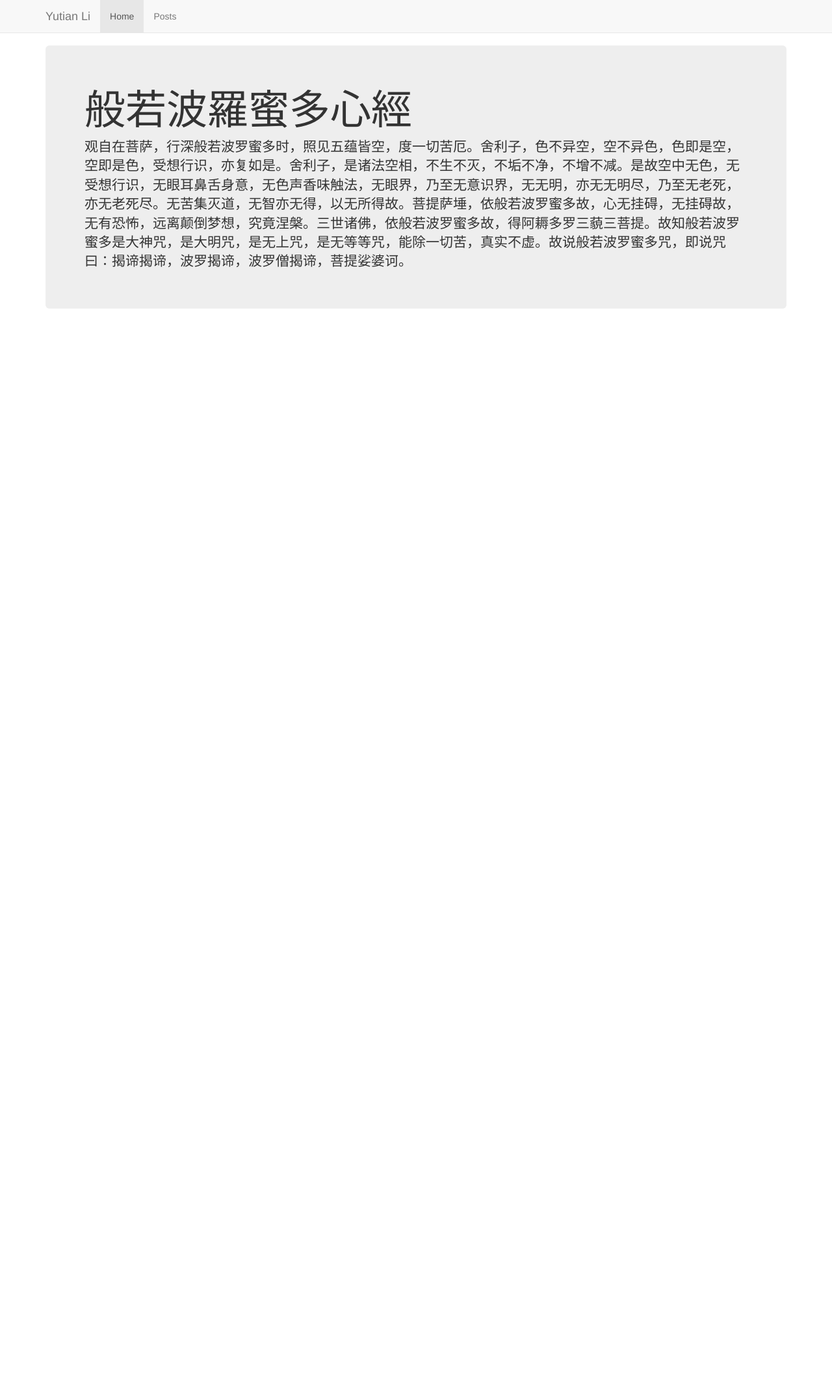
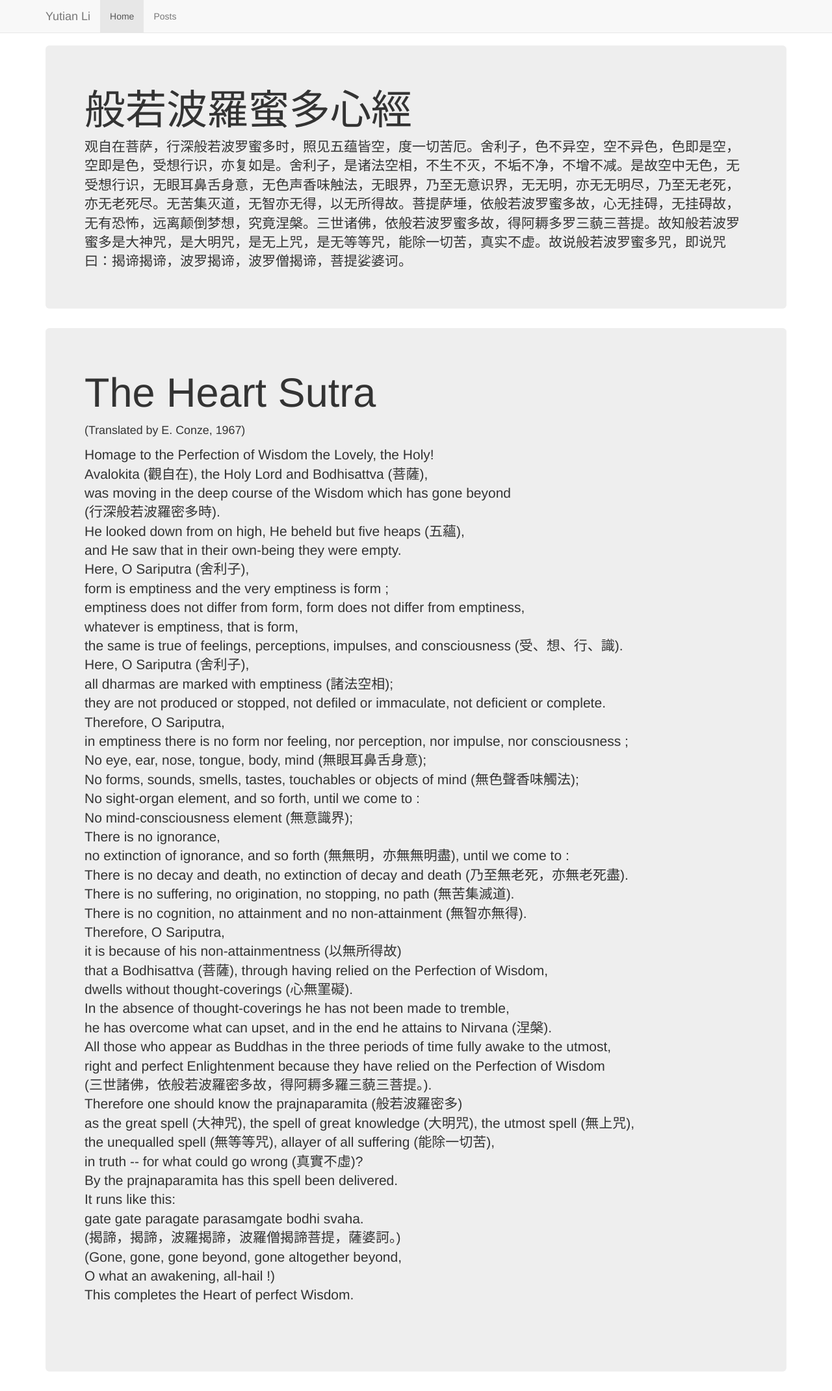
Before and after one commit to hotpxl/hotpxl.github.io, a Jekyll site: the page built from index.html, in a window 1280 px wide. Shown: the whole page at 65% size. Built offline with Jekyll 4.4.1, drawn with Linux system fonts in a browser that asks for light colours; Markdown is read by kramdown in place of the engine named in the settings; before the commit the page ends 2000 px from its top, so only the background shows below that.

Commit message:
Add English translation

```diff
--- a/css/navbar-static-top.css
+++ b/css/navbar-static-top.css
@@ -1,5 +1,5 @@
 body {
-  min-height: 2000px;
+  min-height: 200px;
 }
 
 .navbar-static-top {
--- a/index.html
+++ b/index.html
@@ -5,6 +5,58 @@ location: home
 ---
 <div class="jumbotron">
   <h1>般若波羅蜜多心經</h1>
-  <p>观自在菩萨，行深般若波罗蜜多时，照见五蕴皆空，度一切苦厄。舍利子，色不异空，空不异色，色即是空，空即是色，受想行识，亦复如是。舍利子，是诸法空相，不生不灭，不垢不净，不增不减。是故空中无色，无受想行识，无眼耳鼻舌身意，无色声香味触法，无眼界，乃至无意识界，无无明，亦无无明尽，乃至无老死，亦无老死尽。无苦集灭道，无智亦无得，以无所得故。菩提萨埵，依般若波罗蜜多故，心无挂碍，无挂碍故，无有恐怖，远离颠倒梦想，究竟涅槃。三世诸佛，依般若波罗蜜多故，得阿耨多罗三藐三菩提。故知般若波罗蜜多是大神咒，是大明咒，是无上咒，是无等等咒，能除一切苦，真实不虚。故说般若波罗蜜多咒，即说咒曰：揭谛揭谛，波罗揭谛，波罗僧揭谛，菩提娑婆诃。
+  <p>
+  观自在菩萨，行深般若波罗蜜多时，照见五蕴皆空，度一切苦厄。舍利子，色不异空，空不异色，色即是空，空即是色，受想行识，亦复如是。舍利子，是诸法空相，不生不灭，不垢不净，不增不减。是故空中无色，无受想行识，无眼耳鼻舌身意，无色声香味触法，无眼界，乃至无意识界，无无明，亦无无明尽，乃至无老死，亦无老死尽。无苦集灭道，无智亦无得，以无所得故。菩提萨埵，依般若波罗蜜多故，心无挂碍，无挂碍故，无有恐怖，远离颠倒梦想，究竟涅槃。三世诸佛，依般若波罗蜜多故，得阿耨多罗三藐三菩提。故知般若波罗蜜多是大神咒，是大明咒，是无上咒，是无等等咒，能除一切苦，真实不虚。故说般若波罗蜜多咒，即说咒曰：揭谛揭谛，波罗揭谛，波罗僧揭谛，菩提娑婆诃。
   </p>
 </div>
+<div class="jumbotron">
+  <h1>The Heart Sutra</h1>
+  <p><small>(Translated by E. Conze, 1967)</small></p>
+  <p>
+  Homage to the Perfection of Wisdom the Lovely, the Holy!<br>
+  Avalokita (觀自在), the Holy Lord and Bodhisattva (菩薩),<br>
+  was moving in the deep course of the Wisdom which has gone beyond<br>
+  (行深般若波羅密多時).<br>
+  He looked down from on high, He beheld but five heaps (五蘊),<br>
+  and He saw that in their own-being they were empty.<br>
+  Here, O Sariputra (舍利子),<br>
+  form is emptiness and the very emptiness is form ;<br>
+  emptiness does not differ from form, form does not differ from emptiness,<br>
+  whatever is emptiness, that is form,<br>
+  the same is true of feelings, perceptions, impulses, and consciousness (受、想、行、識).<br>
+  Here, O Sariputra (舍利子),<br>
+  all dharmas are marked with emptiness (諸法空相);<br>
+  they are not produced or stopped, not defiled or immaculate, not deficient or complete.<br>
+  Therefore, O Sariputra,<br>
+  in emptiness there is no form nor feeling, nor perception, nor impulse, nor consciousness ;<br>
+  No eye, ear, nose, tongue, body, mind (無眼耳鼻舌身意);<br>
+  No forms, sounds, smells, tastes, touchables or objects of mind (無色聲香味觸法);<br>
+  No sight-organ element, and so forth, until we come to :<br>
+  No mind-consciousness element (無意識界);<br>
+  There is no ignorance,<br>
+  no extinction of ignorance, and so forth (無無明，亦無無明盡), until we come to :<br>
+  There is no decay and death, no extinction of decay and death (乃至無老死，亦無老死盡).<br>
+  There is no suffering, no origination, no stopping, no path (無苦集滅道).<br>
+  There is no cognition, no attainment and no non-attainment (無智亦無得).<br>
+  Therefore, O Sariputra,<br>
+  it is because of his non-attainmentness (以無所得故)<br>
+  that a Bodhisattva (菩薩), through having relied on the Perfection of Wisdom,<br>
+  dwells without thought-coverings (心無罣礙).<br>
+  In the absence of thought-coverings he has not been made to tremble,<br>
+  he has overcome what can upset, and in the end he attains to Nirvana (涅槃).<br>
+  All those who appear as Buddhas in the three periods of time fully awake to the utmost,<br>
+  right and perfect Enlightenment because they have relied on the Perfection of Wisdom<br>
+  (三世諸佛，依般若波羅密多故，得阿耨多羅三藐三菩提。).<br>
+  Therefore one should know the prajnaparamita (般若波羅密多)<br>
+  as the great spell (大神咒), the spell of great knowledge (大明咒), the utmost spell (無上咒),<br>
+  the unequalled spell (無等等咒), allayer of all suffering (能除一切苦),<br>
+  in truth -- for what could go wrong (真實不虛)?<br>
+  By the prajnaparamita has this spell been delivered.<br>
+  It runs like this:<br>
+  gate gate paragate parasamgate bodhi svaha.<br>
+  (揭諦，揭諦，波羅揭諦，波羅僧揭諦菩提，薩婆訶。)<br>
+  (Gone, gone, gone beyond, gone altogether beyond,<br>
+  O what an awakening, all-hail !)<br>
+  This completes the Heart of perfect Wisdom.<br>
+  </p><br>
+</div>
```
